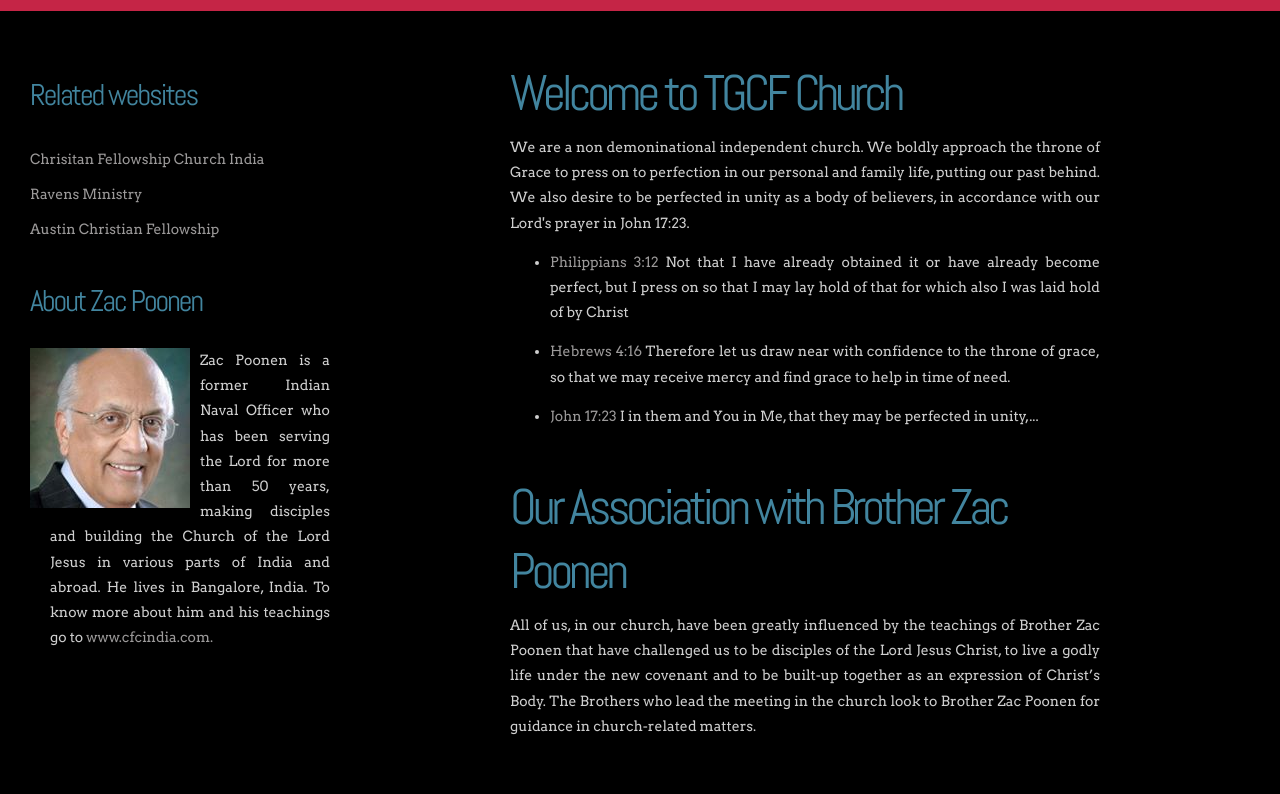
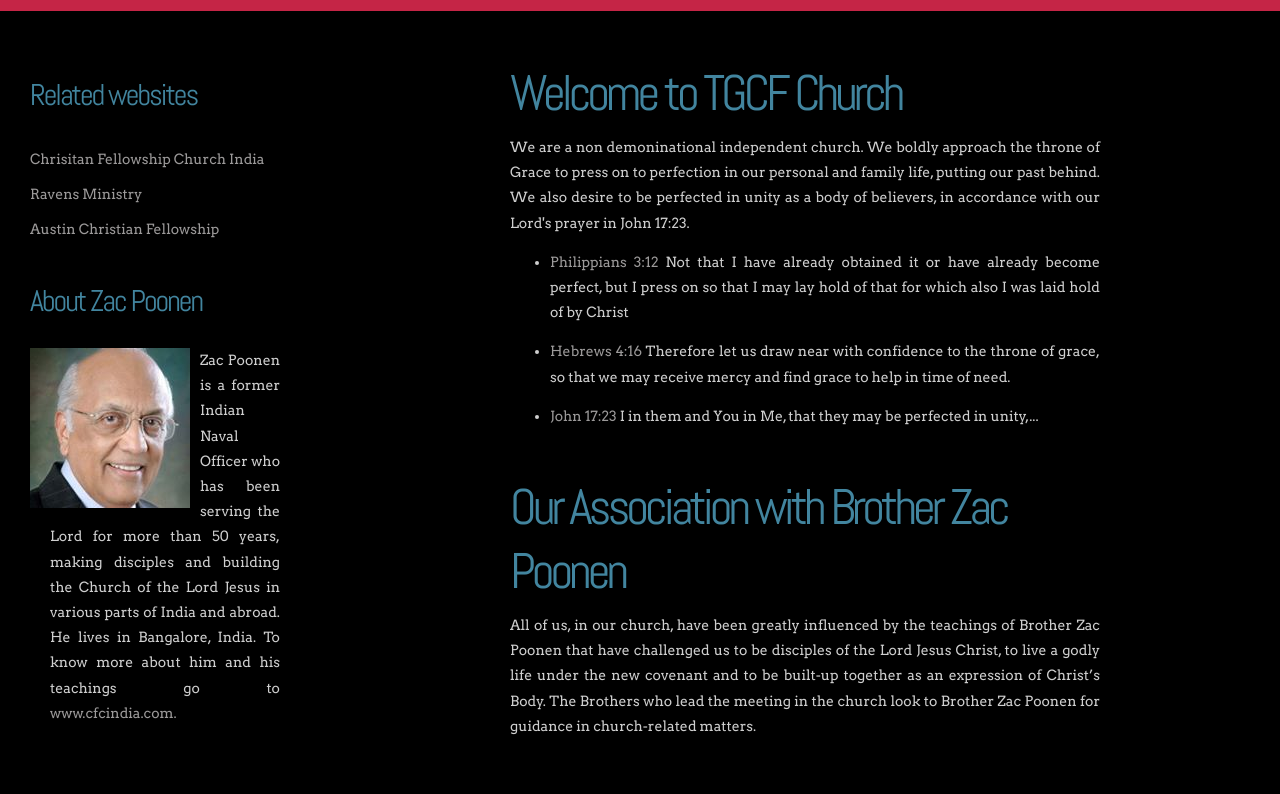
Before and after one commit to Sreeram16/DallasCFC, a plain HTML site: page index.html in a window 1280 px wide. Shown: the part 739-1533 px from the top of the page. Drawn offline with nearby package versions, Linux system fonts and the light colour scheme.

Commit message:
changes to style

```diff
--- a/style.css
+++ b/style.css
@@ -336,13 +336,13 @@ img.aligncenter {
 
 #sidebar-bg {
 	float: left;
-	width: 380px;
+	width: 320px;
 }
 
 #sidebar {
 	overflow: hidden;
-	width: 320px;
-	padding: 30px 30px 20px 30px;
+	width: 270px;
+	padding: 30px 10px 20px 30px;
 }
 
 #sidebar ul {
```
